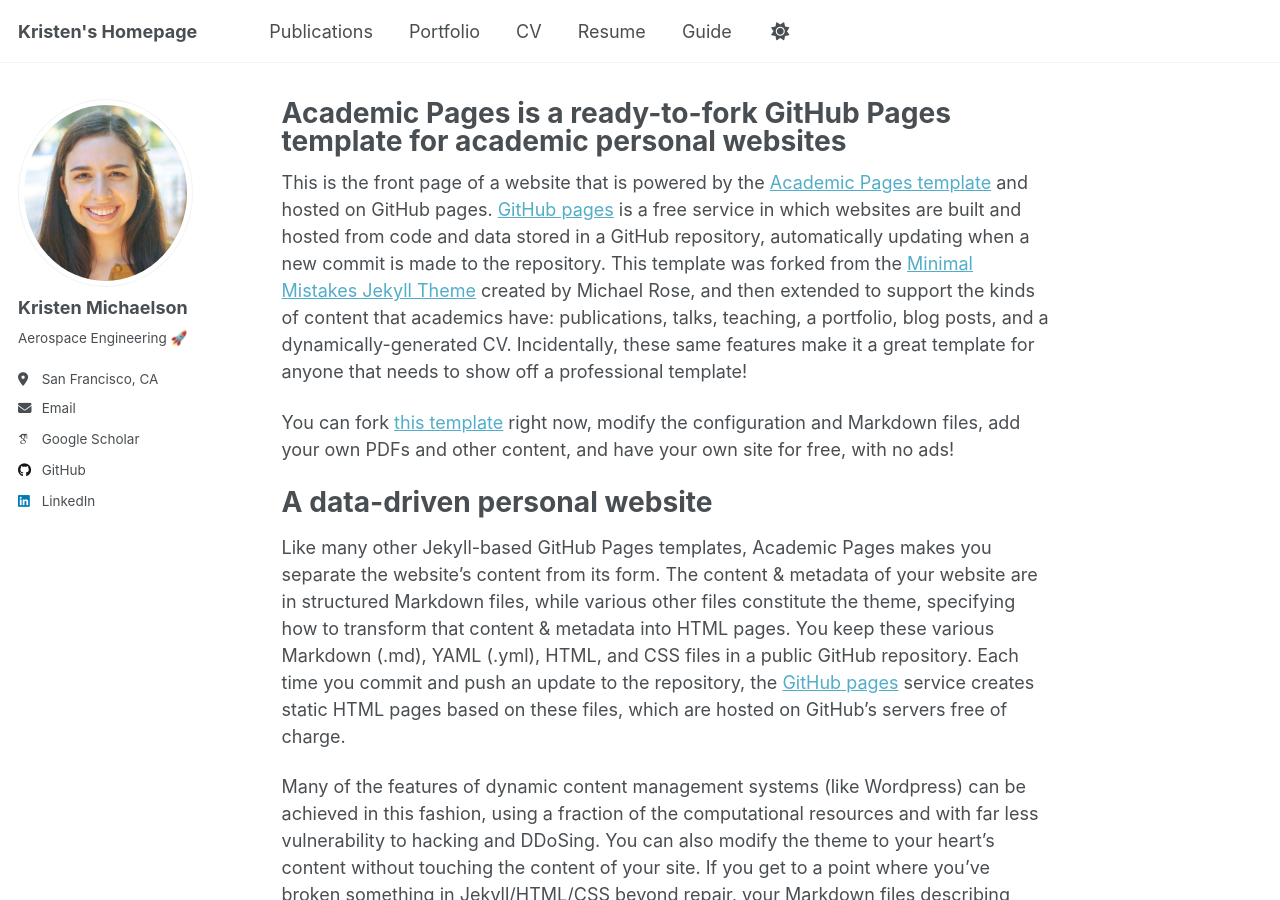
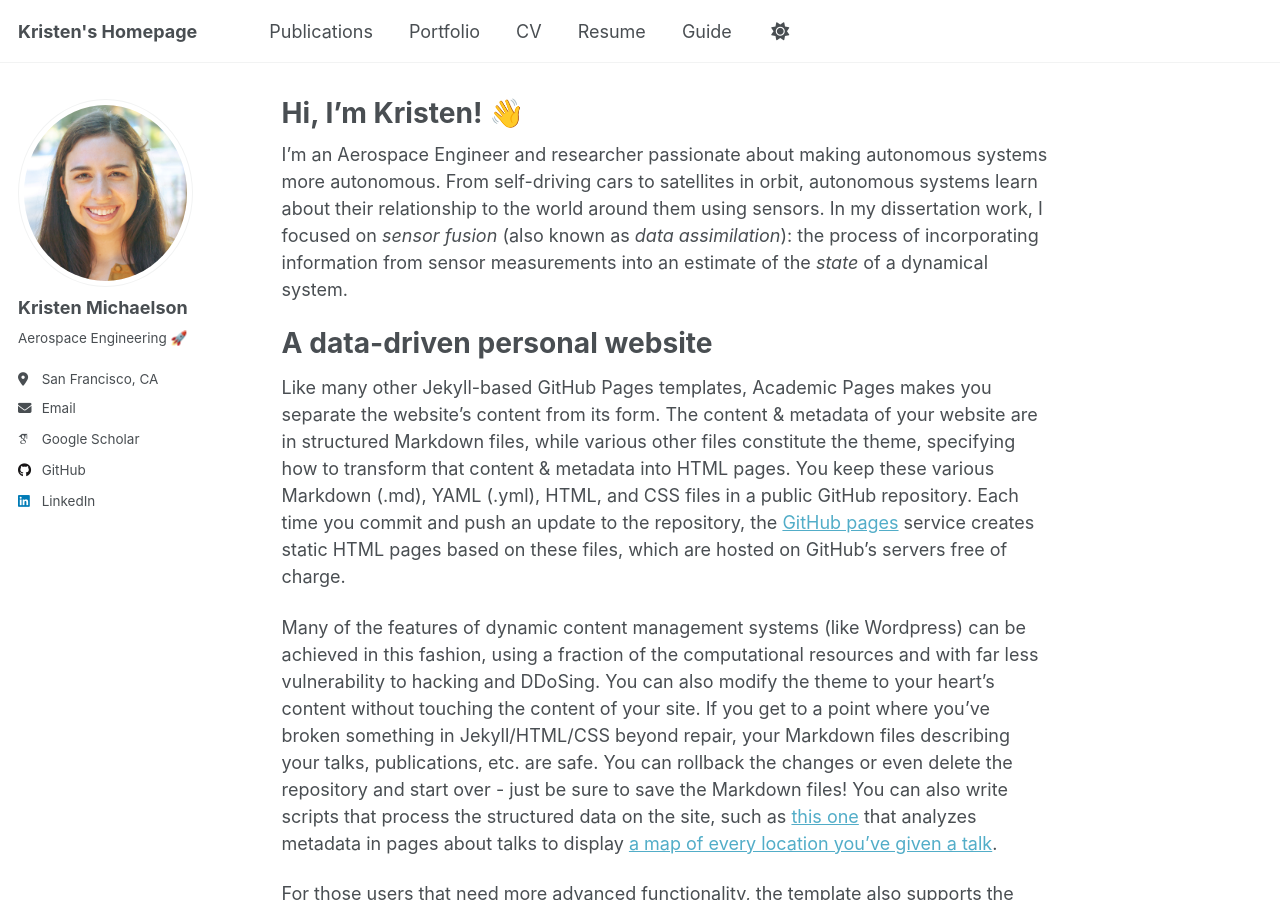
Before and after one commit to kristenmichaelson/kristenmichaelson.github.io, a Jekyll site: the page built from _pages/about.md, in a window 1280 px wide and 900 px high. Built offline with Jekyll 4.4.1, drawn with Linux system fonts in a browser that asks for light colours; some web fonts are replaced; a script that is not in the unit is left out.

Commit message:
Update about.md

```diff
--- a/_pages/about.md
+++ b/_pages/about.md
@@ -1,15 +1,13 @@
 ---
 permalink: /
-title: "Academic Pages is a ready-to-fork GitHub Pages template for academic personal websites"
+title: "Hi, I'm Kristen! 👋"
 author_profile: true
 redirect_from:
   - /about/
   - /about.html
 ---
 
-This is the front page of a website that is powered by the [Academic Pages template](https://github.com/academicpages/academicpages.github.io) and hosted on GitHub pages. [GitHub pages](https://pages.github.com) is a free service in which websites are built and hosted from code and data stored in a GitHub repository, automatically updating when a new commit is made to the repository. This template was forked from the [Minimal Mistakes Jekyll Theme](https://mmistakes.github.io/minimal-mistakes/) created by Michael Rose, and then extended to support the kinds of content that academics have: publications, talks, teaching, a portfolio, blog posts, and a dynamically-generated CV. Incidentally, these same features make it a great template for anyone that needs to show off a professional template!
-
- You can fork [this template](https://github.com/academicpages/academicpages.github.io) right now, modify the configuration and Markdown files, add your own PDFs and other content, and have your own site for free, with no ads!
+I'm an Aerospace Engineer and researcher passionate about making autonomous systems more autonomous. From self-driving cars to satellites in orbit, autonomous systems learn about their relationship to the world around them using sensors. In my dissertation work, I focused on *sensor fusion* (also known as *data assimilation*): the process of incorporating information from sensor measurements into an estimate of the *state* of a dynamical system.
 
 A data-driven personal website
 ======
```
